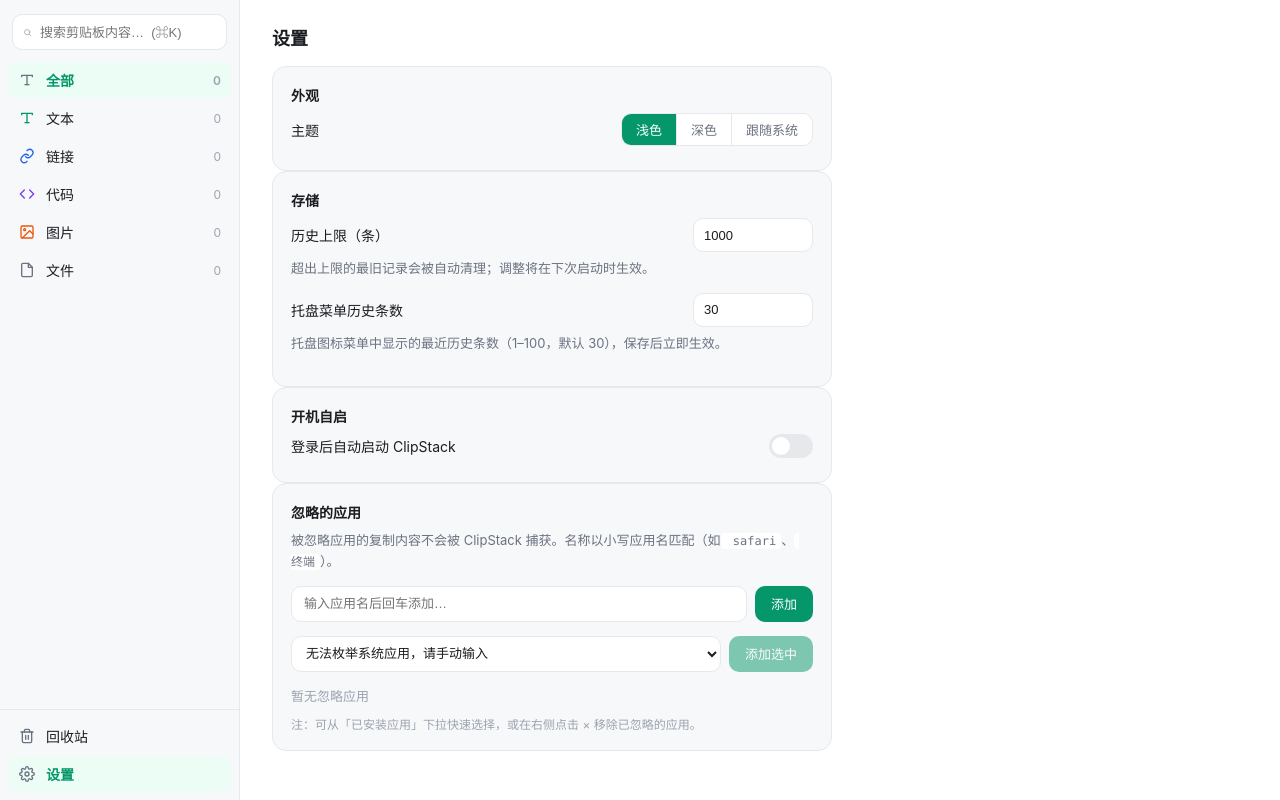
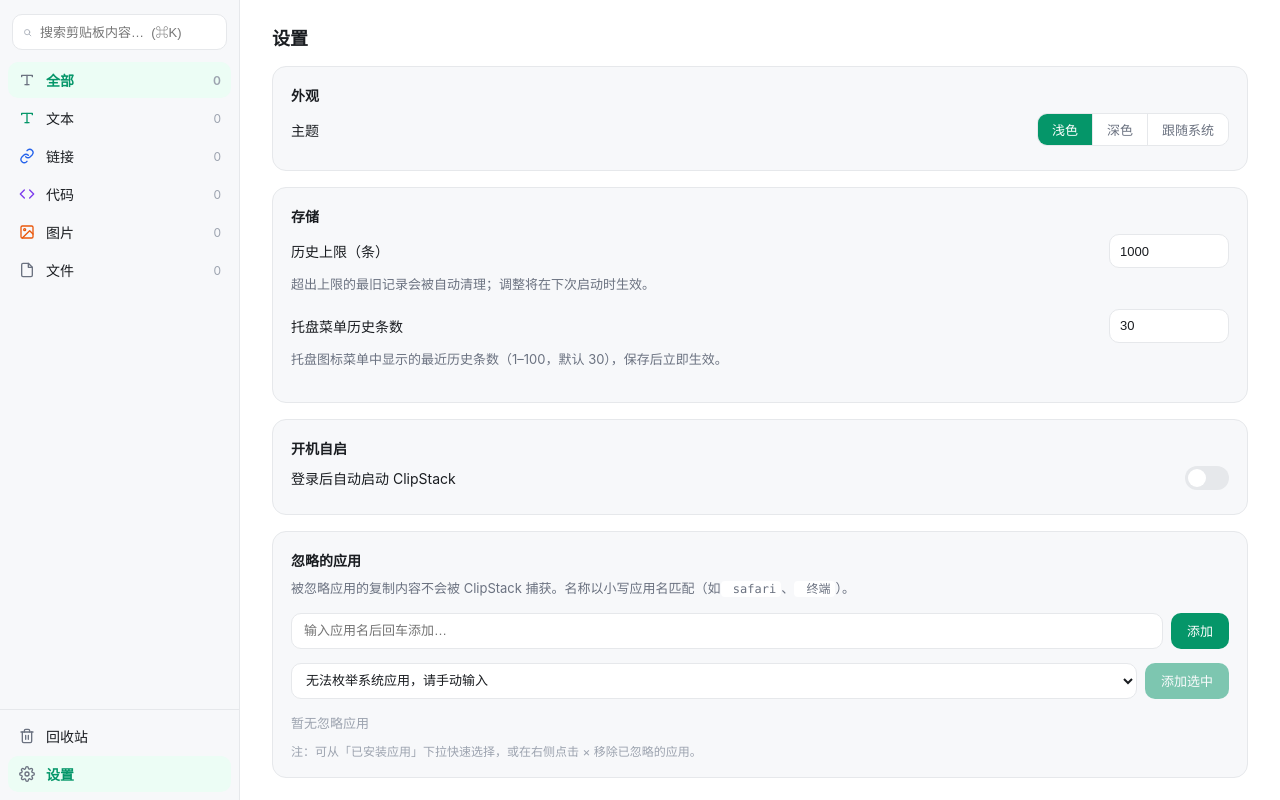
Before and after one commit to skillful2002/ClipStack, a React (Vite) app in the folder clipstack/: page / in a window 1280 px wide. Both pictures are taken after a click on the button "设置". Built offline with nearby package versions, Linux system fonts and the light colour scheme.

Commit message:
style: 设置界面分组增加间隔并填满窗口宽度
- .settings-card 增加 margin-bottom:16px，各分组（外观/存储/开机自启/忽略应用）之间留出间隔
- 移除 .settings-card 的 max-width:560px 限制，使其填满窗口内容宽度，消除右侧大片空白

```diff
--- a/clipstack/src/styles/app.css
+++ b/clipstack/src/styles/app.css
@@ -514,7 +514,7 @@
   border: 1px solid var(--cs-border);
   border-radius: var(--cs-radius-lg);
   padding: 18px;
-  max-width: 560px;
+  margin-bottom: 16px;
 }
 
 .settings-card-title {
```
